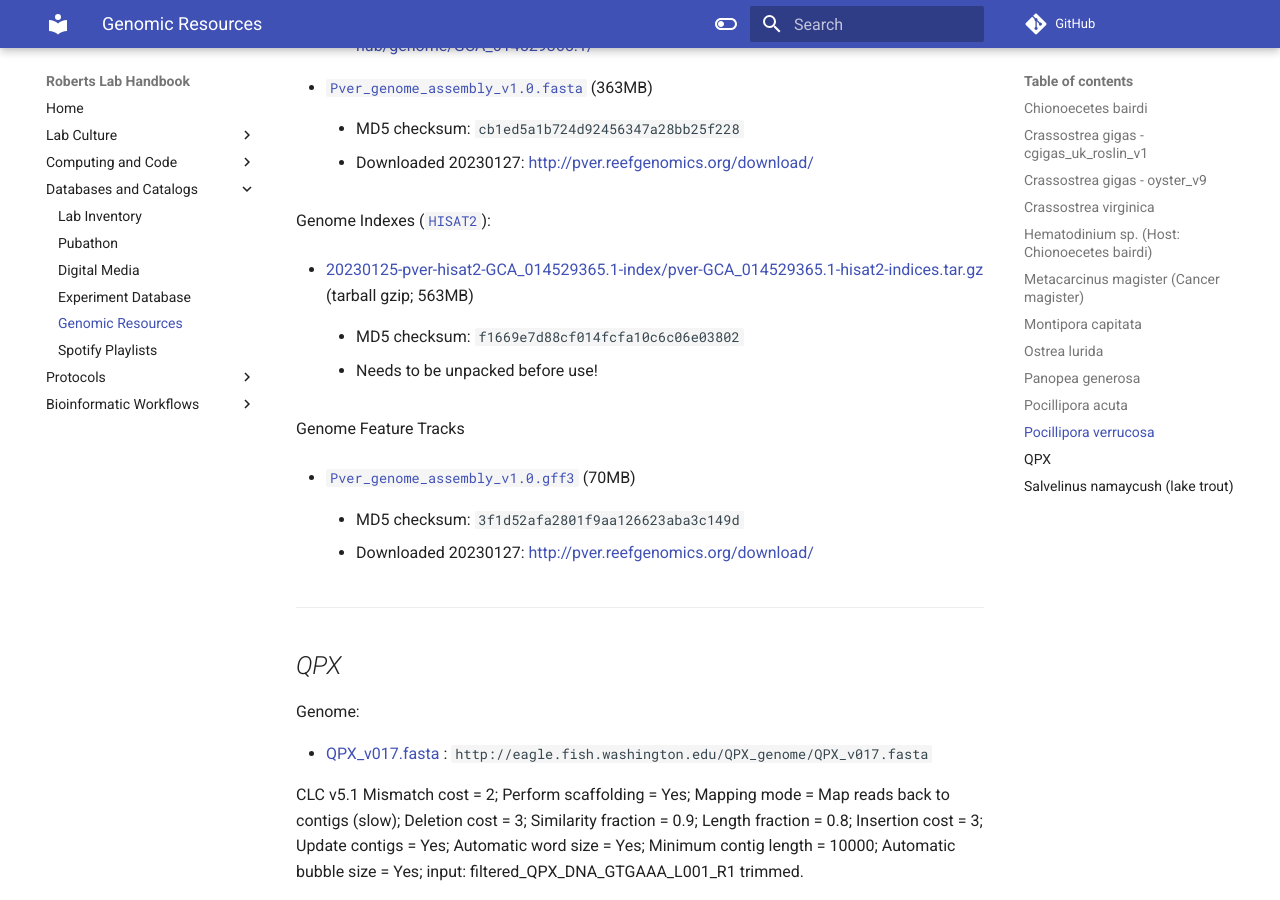
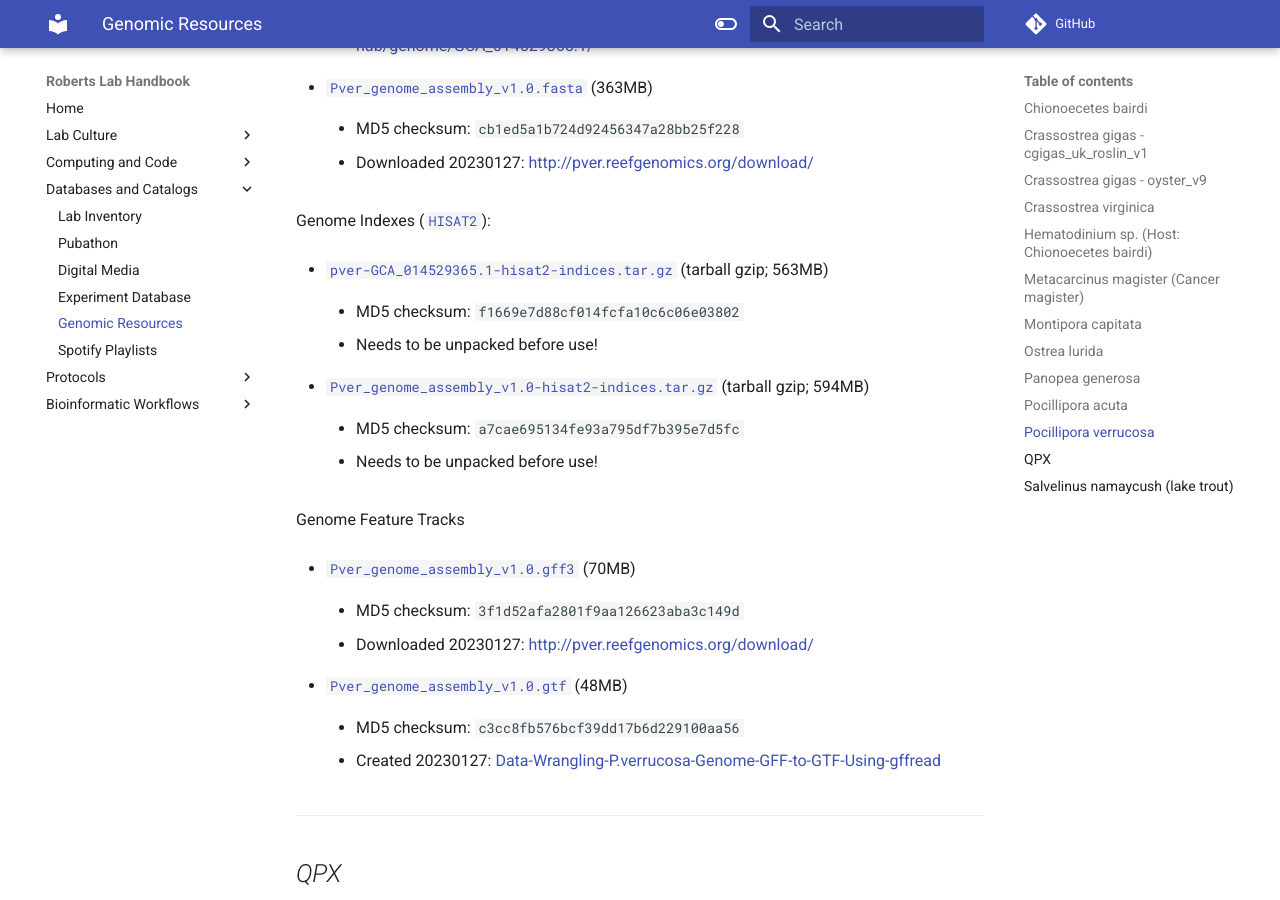
Before and after one commit to RobertsLab/resources, an MkDocs documentation site: the page built from docs/Genomic-Resources.md, in a window 1280 px wide and 900 px high, scrolled down 18027 px. Built offline with MkDocs 1.6.1 and Material for MkDocs 9.7.7, drawn with Linux system fonts in a browser that asks for light colours; comment, search, counter and statistics services are not loaded.

Commit message:
add P.verrucosa hisat2 index, gtf

```diff
--- a/docs/Genomic-Resources.md
+++ b/docs/Genomic-Resources.md
@@ -808,7 +808,7 @@ Genome Feature Tracks:
 
 Genomes:
 
-  - [GCA_014529365.1_Pver_genome_assembly_v1.0_genomic.fna](https://owl.fish.washington.edu/halfshell/genomic-databank/GCA_014529365.1_Pver_genome_assembly_v1.0_genomic.fna) (369MB)
+  - [`GCA_014529365.1_Pver_genome_assembly_v1.0_genomic.fna`](https://owl.fish.washington.edu/halfshell/genomic-databank/GCA_014529365.1_Pver_genome_assembly_v1.0_genomic.fna) (369MB)
 
     - MD5 checksum: `6ca98fae6a8b86183d75b23cf52a6651`
 
@@ -822,9 +822,15 @@ Genomes:
 
 Genome Indexes ([`HISAT2`](https://daehwankimlab.github.io/hisat2/)):
 
-  - [20230125-pver-hisat2-GCA_014529365.1-index/pver-GCA_014529365.1-hisat2-indices.tar.gz](https://gannet.fish.washington.edu/Atumefaciens/20230125-pver-hisat2-GCA_014529365.1-index/pver-GCA_014529365.1-hisat2-indices.tar.gz) (tarball gzip; 563MB)
+  - [`pver-GCA_014529365.1-hisat2-indices.tar.gz`](https://gannet.fish.washington.edu/Atumefaciens/20230125-pver-hisat2-GCA_014529365.1-index/pver-GCA_014529365.1-hisat2-indices.tar.gz) (tarball gzip; 563MB)
 
     - MD5 checksum: `f1669e7d88cf014fcfa10c6c06e03802`
+
+    - Needs to be unpacked before use!
+
+  - [`Pver_genome_assembly_v1.0-hisat2-indices.tar.gz`](https://gannet.fish.washington.edu/Atumefaciens/20230131-pver-v1.0-hisat2-build-index/Pver_genome_assembly_v1.0-hisat2-indices.tar.gz) (tarball gzip; 594MB)
+
+    - MD5 checksum: `a7cae695134fe93a795df7b395e7d5fc`
 
     - Needs to be unpacked before use!
 
@@ -835,6 +841,12 @@ Genome Feature Tracks
     - MD5 checksum: `3f1d52afa2801f9aa126623aba3c149d`
 
     - Downloaded 20230127: [http://pver.reefgenomics.org/download/](http://pver.reefgenomics.org/download/)
+
+  - [`Pver_genome_assembly_v1.0.gtf`](https://gannet.fish.washington.edu/Atumefaciens/20230127-pver-gff_to_gtf/Pver_genome_assembly_v1.0.gtf) (48MB)
+
+    - MD5 checksum: `c3cc8fb576bcf39dd17b6d229100aa56`
+
+    - Created 20230127: [Data-Wrangling-P.verrucosa-Genome-GFF-to-GTF-Using-gffread](https://robertslab.github.io/sams-notebook/2023/01/27/Data-Wrangling-P.verrucosa-Genome-GFF-to-GTF-Using-gffread.html)
 
 ---
 
```
